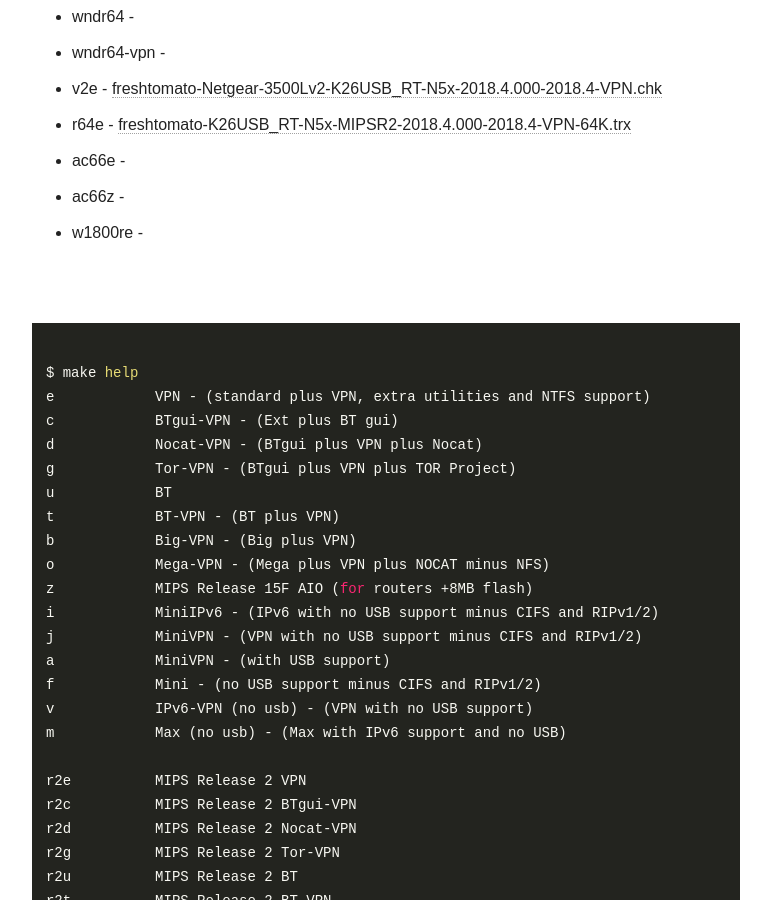
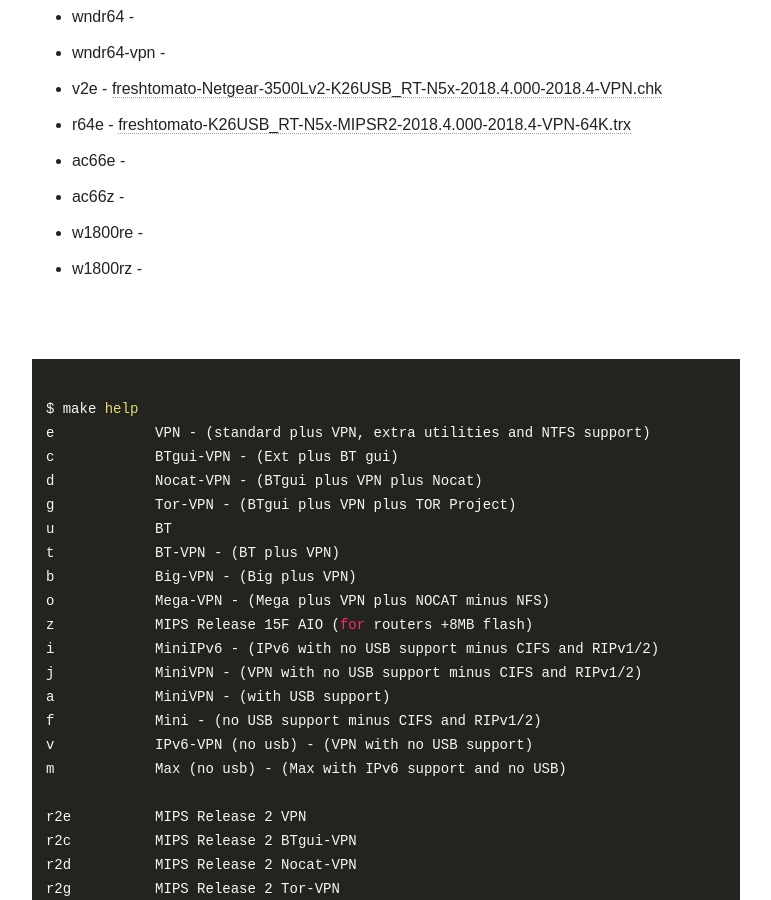
Before and after one commit to oglopss/freshtomato-mips-ci-jekyll, a Jekyll site: the page built from index.html, in a window 1280 px wide and 900 px high, scrolled down 2383 px. Shown: the whole window, without its empty margins (254-1025 px from the left). Built offline with Jekyll 4.4.1, drawn with Linux system fonts in a browser that asks for light colours; nearby versions of some CDN libraries.

Commit message:
Travis build 39 w1800rz pushed to gh-pages

```diff
--- a/_data/ss.yml
+++ b/_data/ss.yml
@@ -55,3 +55,4 @@
   - 0057 ac66z
   - 0054 r64e freshtomato-K26USB_RT-N5x-MIPSR2-2018.4.000-2018.4-VPN-64K.trx
   - 0058 w1800re
+  - 0059 w1800rz
```
